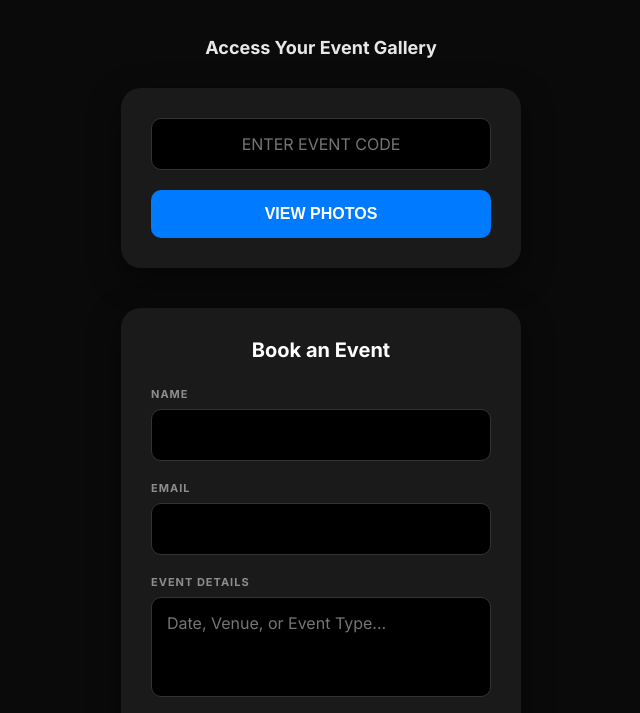
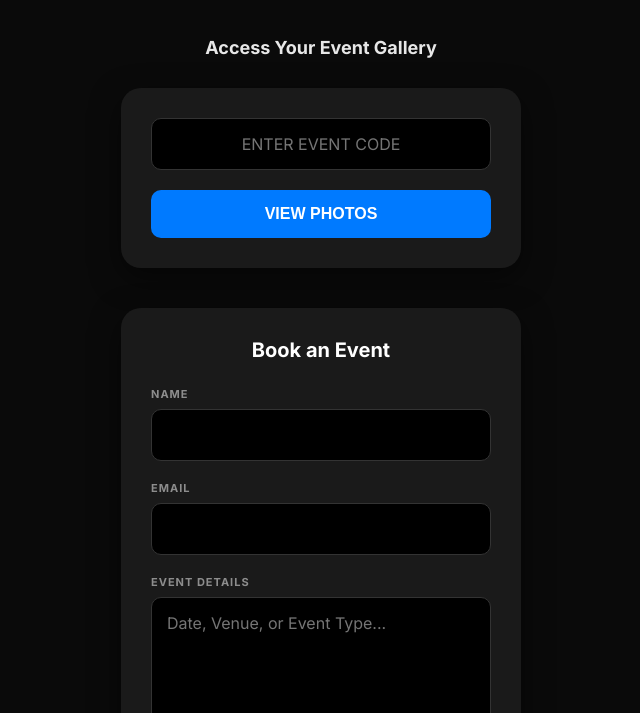
Before and after one commit to le-pham/levyphotos_website, a plain HTML site: page index.html in a window 1280 px wide. Shown: the part 87-800 px from the top of the page, without its empty margins (319-959 px from the left). Drawn offline with Linux system fonts and the light colour scheme.

Commit message:
Update index.html

```diff
--- a/index.html
+++ b/index.html
@@ -88,8 +88,9 @@
             outline: none;
         }
 
+        /* Adjusted Height for larger Event Details box */
         textarea {
-            height: 100px;
+            height: 180px;
             resize: none;
         }
 
@@ -164,6 +165,7 @@
         <div class="section-box">
             <h3>Book an Event</h3>
             <form action="https://formspree.io/f/mvzvgvro" method="POST">
+                <input type="hidden" name="_subject" value="New Levy Photos Inquiry">
                 <label>NAME</label>
                 <input type="text" name="name" required>
 
```
